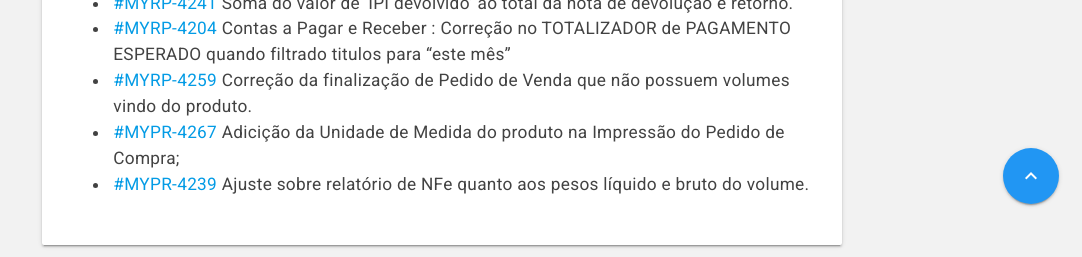
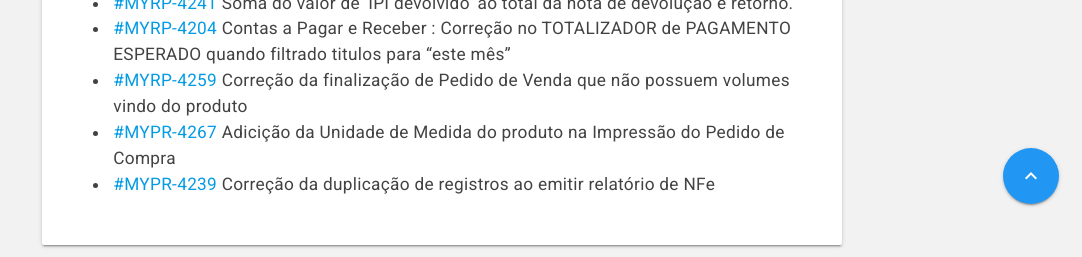
Before and after one commit to myrp-maicon/changelog-myrp, a Jekyll site: the page built from docs/myrp/19.05.02.md, in a window 1280 px wide. Shown: the part 673-930 px from the top of the page, without its empty margins (198-1280 px from the left). Built offline with Jekyll 4.4.1, drawn with Linux system fonts in a browser that asks for light colours; nearby versions of some CDN libraries; our own code applies the rules of GitHub Pages for plain Markdown files; the repository's description, which GitHub fills in, is left out.

Commit message:
Update 19.05.02.md

```diff
--- a/docs/myrp/19.05.02.md
+++ b/docs/myrp/19.05.02.md
@@ -11,6 +11,6 @@
 * [#MYRP-4195](https://devmyrp.atlassian.net/browse/MYRP-4195) CTE: Correção na validação de Tomadores ISENTOS
 * [#MYRP-4241](https://devmyrp.atlassian.net/browse/MYRP-4241) Soma do valor de 'IPI devolvido' <vIPIDevol> ao total da nota de devolução e retorno.
 * [#MYRP-4204](https://devmyrp.atlassian.net/browse/MYRP-4204) Contas a Pagar e Receber : Correção no TOTALIZADOR de PAGAMENTO ESPERADO quando filtrado titulos para "este mês"
-* [#MYRP-4259](https://devmyrp.atlassian.net/browse/MYRP-4259) Correção da finalização de Pedido de Venda que não possuem volumes vindo do produto.
-* [#MYPR-4267](https://devmyrp.atlassian.net/browse/MYPR-4267) Adicição da Unidade de Medida do produto na Impressão do Pedido de Compra;
-* [#MYPR-4239](https://devmyrp.atlassian.net/browse/MYPR-4239) Ajuste sobre relatório de NFe quanto aos pesos líquido e bruto do volume.
+* [#MYRP-4259](https://devmyrp.atlassian.net/browse/MYRP-4259) Correção da finalização de Pedido de Venda que não possuem volumes vindo do produto
+* [#MYPR-4267](https://devmyrp.atlassian.net/browse/MYPR-4267) Adicição da Unidade de Medida do produto na Impressão do Pedido de Compra
+* [#MYPR-4239](https://devmyrp.atlassian.net/browse/MYPR-4239) Correção da duplicação de registros ao emitir relatório de NFe
```
